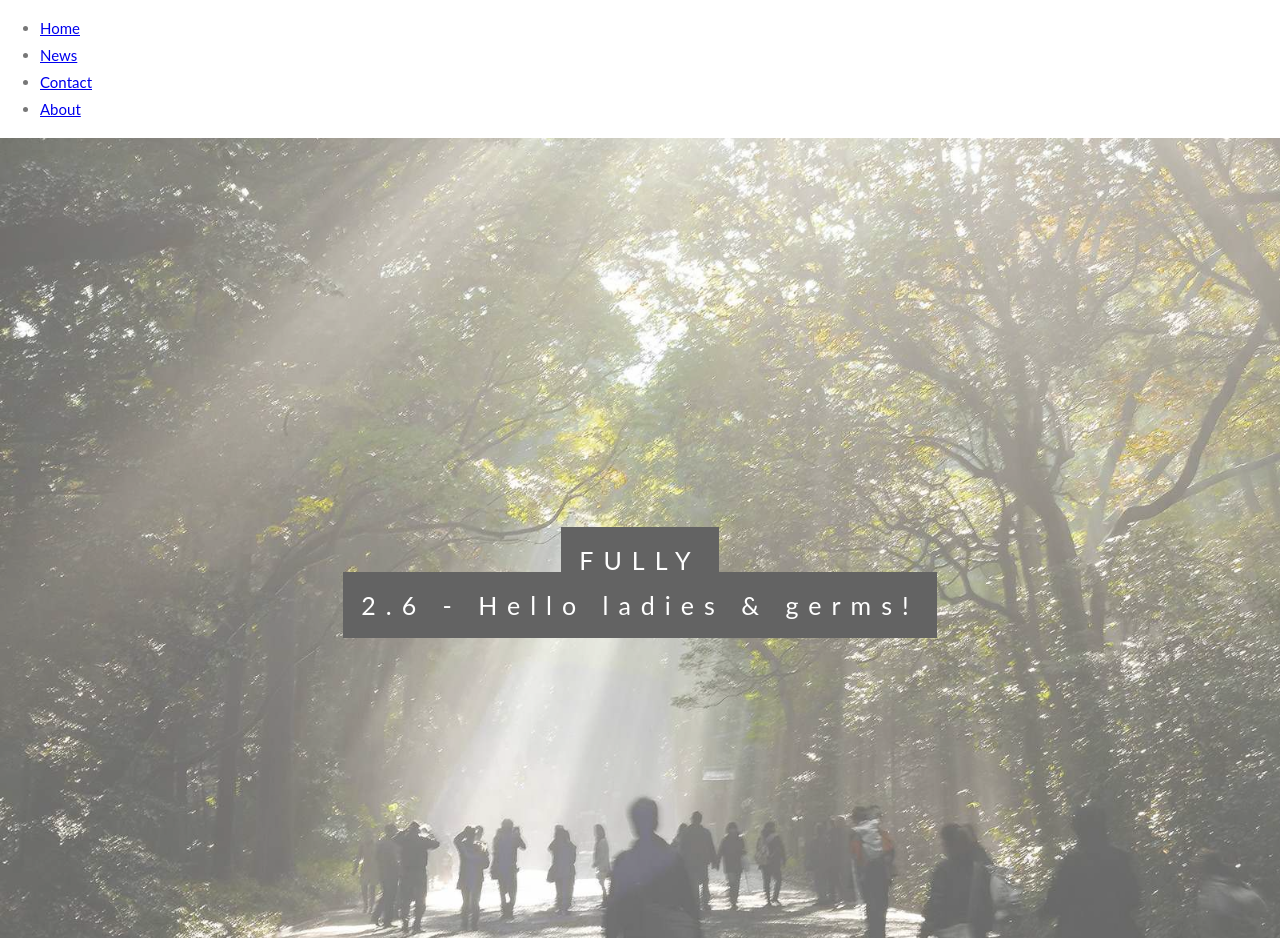
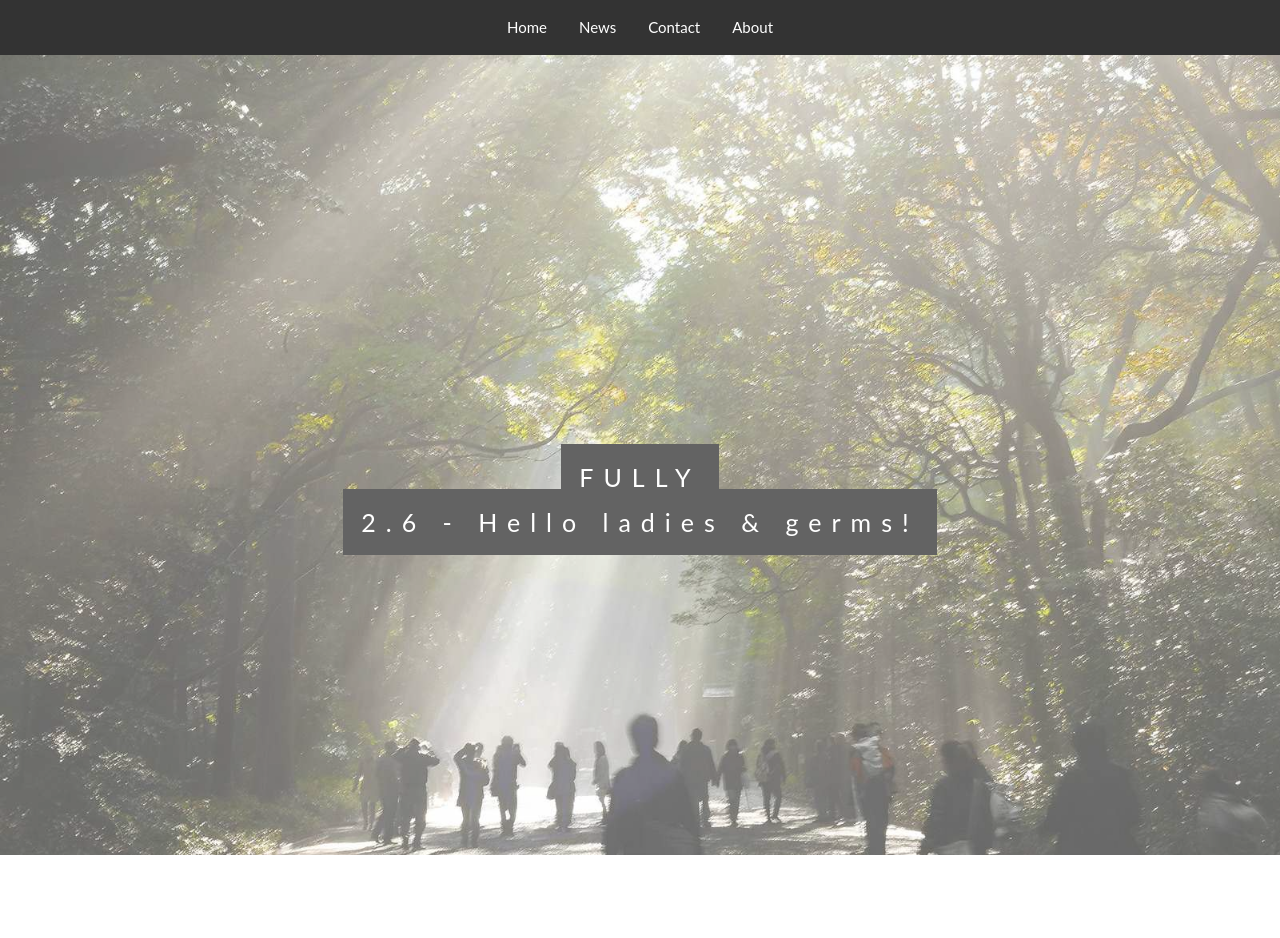
Before and after one commit to badquokka/guacamole.github.io, a plain HTML site: page index.html in a window 1280 px wide. After the commit the page ends 855 px from the top, so only its background shows below. Drawn offline with Linux system fonts and the light colour scheme.

Commit message:
Update index.html

```diff
--- a/index.html
+++ b/index.html
@@ -3,6 +3,39 @@
 <html>
 <head>
 <meta name="viewport" content="width=device-width, initial-scale=1">
+
+
+<style>
+body {
+  margin: 0;
+  padding: 0;
+}
+
+h2, p {
+  margin: 10px;
+}
+
+ul {
+  list-style-type: none;
+  margin: 0;
+  padding: 0;
+  background-color: #333333;
+  display: flex;
+  justify-content: center;
+}
+
+ul li a {
+  display: block;
+  color: white;
+  padding: 14px 16px;
+  text-decoration: none;
+}
+
+ul li a:hover {
+  background-color: #111111;
+}
+</style>
+
 
   <ul>
   <li><a href="#home">Home</a></li>
```
